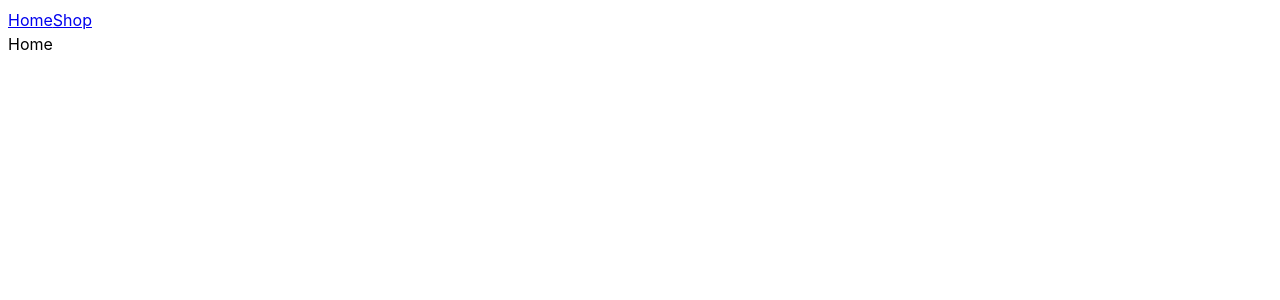
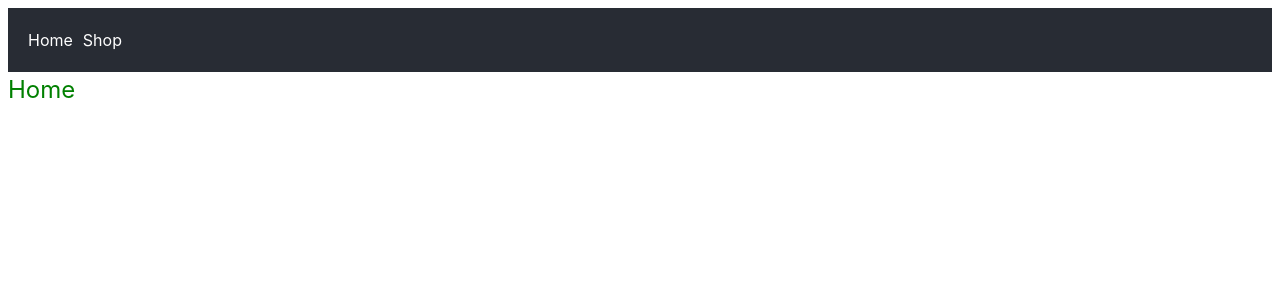
Before and after one commit to ruizterce/shopping-cart, a React (Vite) app: page / in a window 1280 px wide. Shown: the top 300 px of the page. Built offline with nearby package versions, Linux system fonts and the light colour scheme.

Commit message:
Create CSS Modules for each component

```diff
--- a/src/components/ErrorPage.jsx
+++ b/src/components/ErrorPage.jsx
@@ -1,8 +1,9 @@
 import { Link } from "react-router-dom";
+import styles from './ErrorPage.module.css';
 
 const ErrorPage = () => {
   return (
-    <div>
+    <div className={styles.error}>
       <h1>Oh no, nothing found here!</h1>
       <Link to="/">You can go back to the home page by clicking here</Link>
     </div>
--- /dev/null
+++ b/src/components/ErrorPage.module.css
@@ -0,0 +1,4 @@
+.error {
+    font-size: 24px;
+    color: red;
+  }
--- a/src/components/Home.jsx
+++ b/src/components/Home.jsx
@@ -1,3 +1,5 @@
-export default function Home(){
-    return <div>Home</div>
+import styles from './Home.module.css';
+
+export default function Home() {
+  return <div className={styles.home}>Home</div>;
 }
--- /dev/null
+++ b/src/components/Home.module.css
@@ -0,0 +1,4 @@
+.home {
+    font-size: 24px;
+    color: green;
+  }
--- a/src/components/NavBar.jsx
+++ b/src/components/NavBar.jsx
@@ -1,9 +1,10 @@
-import { Link } from "react-router-dom"
+import { Link } from "react-router-dom";
+import styles from "./NavBar.module.css";
 
 export default function NavBar() {
 
-    return <nav>
-        <Link to="/">Home</Link>
-        <Link to="shop">Shop</Link>
+    return <nav className={styles.nav}>
+        <Link to="/" className={styles.link}>Home</Link>
+        <Link to="shop" className={styles.link}>Shop</Link>
     </nav>
 }
--- /dev/null
+++ b/src/components/NavBar.module.css
@@ -0,0 +1,14 @@
+.nav {
+    background-color: #282c34;
+    padding: 20px;
+}
+
+.link {
+    color: white;
+    margin-right: 10px;
+    text-decoration: none;
+}
+
+.link:hover {
+    text-decoration: underline;
+}
--- a/src/components/Shop.jsx
+++ b/src/components/Shop.jsx
@@ -1,3 +1,5 @@
-export default function Shop(){
-    return <div>Shop</div>
+import styles from './Shop.module.css';
+
+export default function Shop() {
+  return <div className={styles.shop}>Shop</div>;
 }
--- /dev/null
+++ b/src/components/Shop.module.css
@@ -0,0 +1,4 @@
+.shop {
+    font-size: 24px;
+    color: blue;
+  }
```
